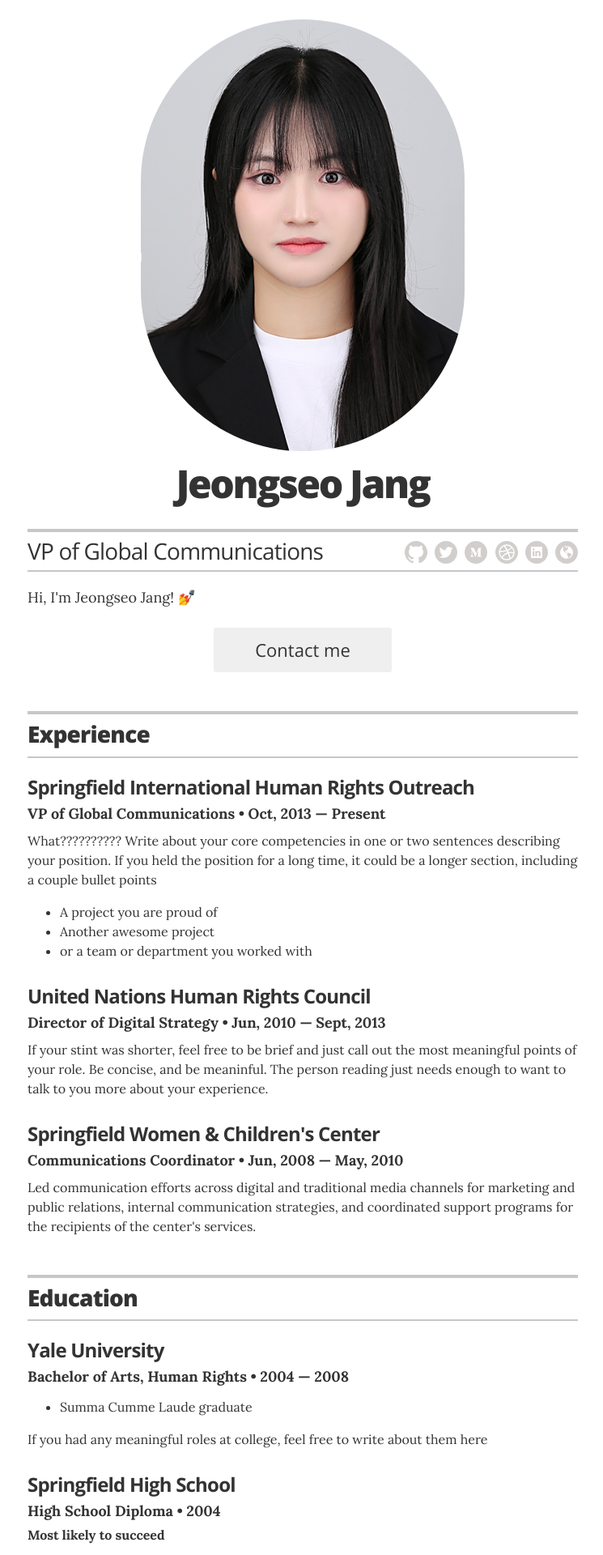
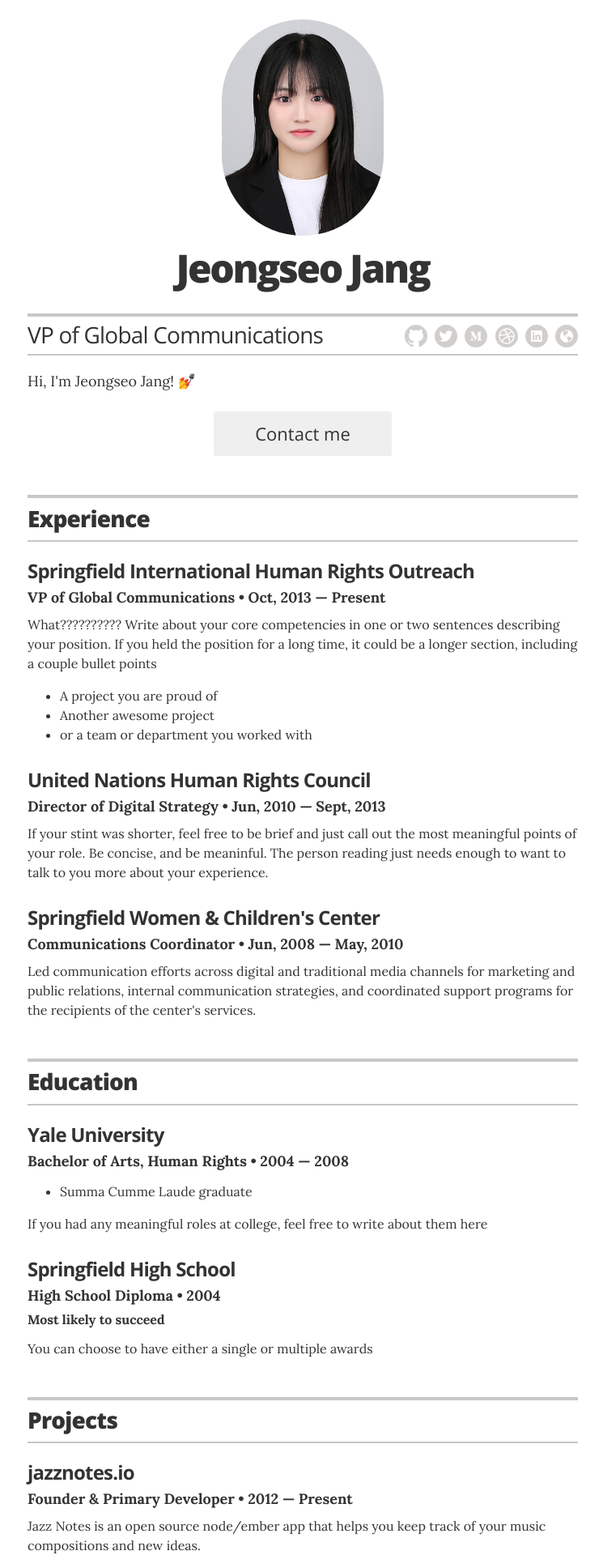
Before and after one commit to JEONGSE0/JEONGSE0.github.io, a Jekyll site: the page built from index.html, in a window 1280 px wide. Shown: the top 1920 px of the page at 81% size, without its empty margins (266-1011 px from the left). Built offline with Jekyll 4.4.1, drawn with Linux system fonts in a browser that asks for light colours.

Commit message:
Changes to be committed: 	modified:   _sass/_resume.scss

```diff
--- a/_sass/_resume.scss
+++ b/_sass/_resume.scss
@@ -21,10 +21,10 @@
 .page-header { padding: 1.5rem 0;
 
   .avatar {
-    width: 400px;
+    width: 200px;
     max-width: 100%;
     overflow: hidden;
-    @include border-radius(440px);
+    @include border-radius(260px);
     margin: 0 auto;
     display: block;
   }
```
